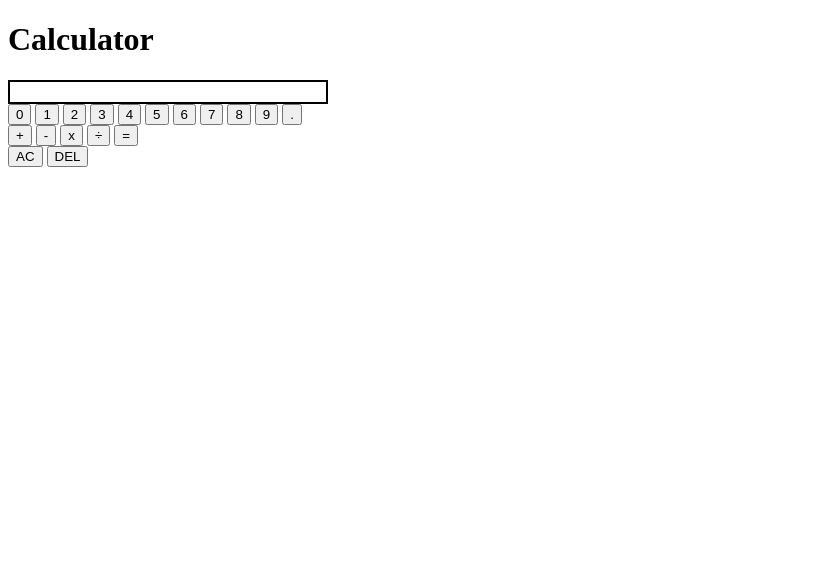
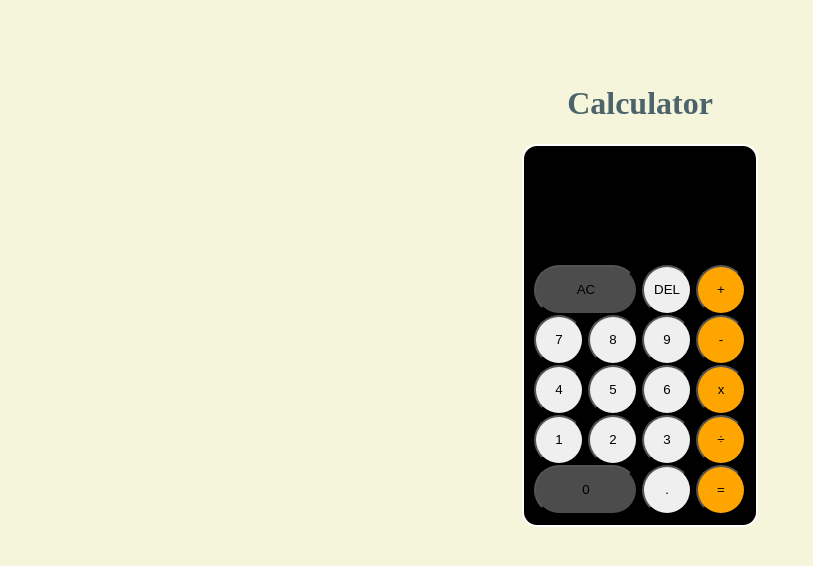
Before and after one commit to Rig135/Calculator, a plain HTML site: page index.html in a window 1280 px wide. Shown: the whole page, without its empty margins (0-813 px from the left). Drawn offline with Linux system fonts and the light colour scheme.

Commit message:
add UI to the project

```diff
--- a/index.html
+++ b/index.html
@@ -9,22 +9,33 @@
 </head>
 
 <body>
+
+
     <h1>Calculator</h1>
+    <div class="container">
         <div id="display"></div>
+        <button id="clear">AC</button>
+        <button id="del">DEL</button>
+        <br>
+        <div class="buttons">
             <div class="numbers">
-        <button class="number">0</button>
+                <button class="number">7</button>
+                <button class="number">8</button>
+                <button class="number">9</button>
+                <br>
+                <button class="number">4</button>
+                <button class="number">5</button>
+                <button class="number">6</button>
+                <br>
                 <button class="number">1</button>
                 <button class="number">2</button>
                 <button class="number">3</button>
-        <button class="number">4</button>
-        <button class="number">5</button>
-        <button class="number">6</button>
-        <button class="number">7</button>
-        <button class="number">8</button>
-        <button class="number">9</button>
+                <br>
+                <button class="number" id="zero">0</button>
                 <button class="number" id="point">.</button>
+            </div>
 
-    </div>
+
             <div class="operators">
                 <button class="operator">+</button>
                 <button class="operator">-</button>
@@ -32,9 +43,9 @@
                 <button class="operator">÷</button>
                 <button id="equal">=</button>
             </div>
+        </div>
+    </div>
 
-    <button id="clear">AC</button>
-    <button id="del">DEL</button>
     <script src="app.js"></script>
 </body>
 
--- a/styles.css
+++ b/styles.css
@@ -1,6 +1,62 @@
+body {
+    display: flex;
+    flex-direction: column;
+    align-items: center;
+    margin-top: 5%;
+    background-color: beige;
+}
+
+h1 {
+    color: rgb(77, 99, 107);
+}
+
+
+.container {
+    padding: 10px;
+    border: 2px solid white;
+    border-radius: 15px;
+    background-color: black;
+}
+
 #display {
-    width: 25%;
-    height: 20px;
+    padding-top: 30px;
+    color: white;
+    font-size: 30px;
+    width: 206px;
+    height: 60px;
+    margin-bottom: 15px;
     text-align: end;
     border: 2px solid black;
 }
+
+button {
+    width: 50px;
+    height: 50px;
+    border-radius: 50%;
+}
+
+#clear,
+#zero {
+    width: 104px;
+    border-radius: 25px;
+    background-color: rgb(76, 76, 76);
+}
+
+
+
+.buttons {
+    display: flex;
+    gap: 4px;
+}
+
+
+
+.operators {
+    margin-top: -50px;
+    display: flex;
+    flex-direction: column;
+}
+
+.operators button {
+    background-color: orange;
+}
```
Lines whose indentation alone changed are shown as unchanged.
